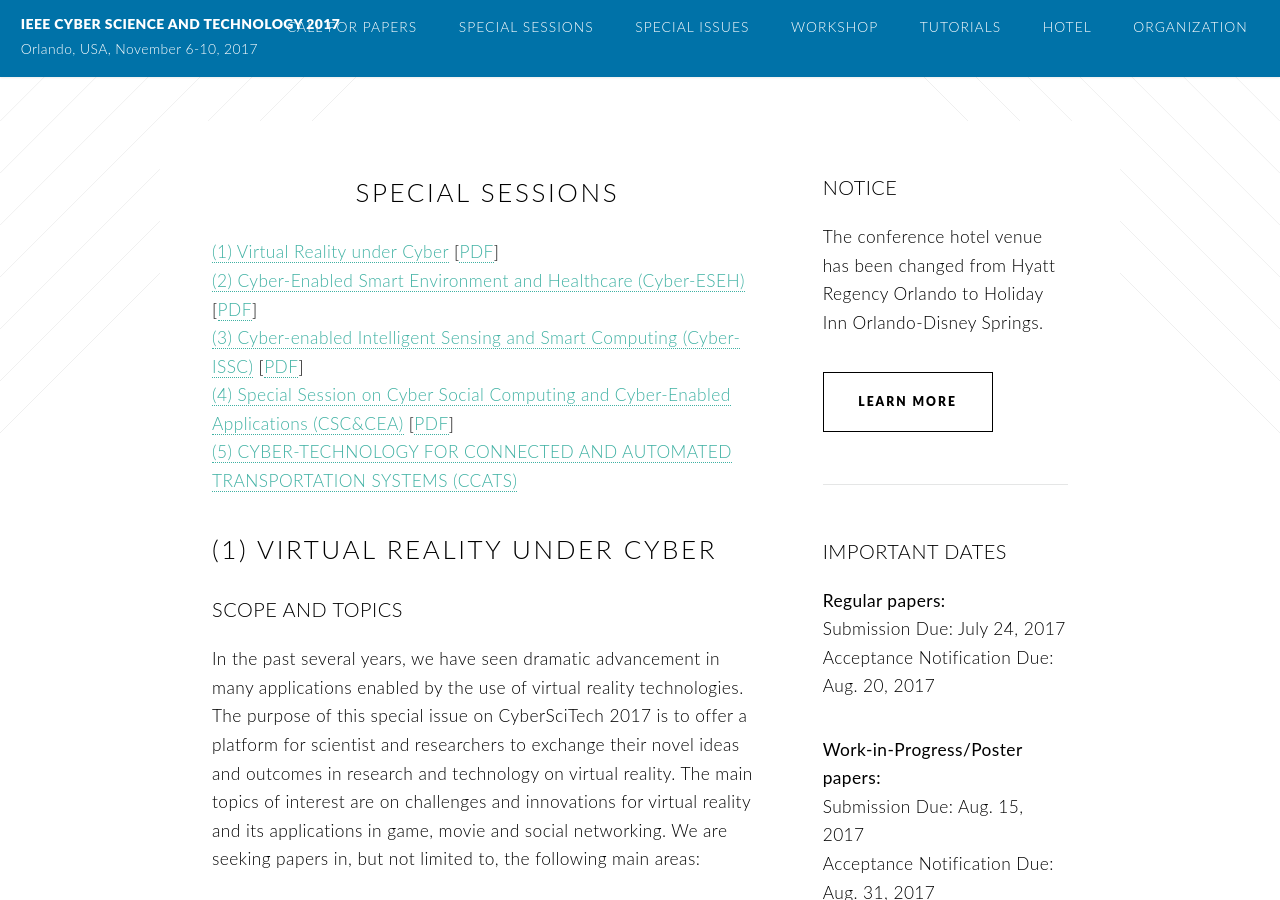
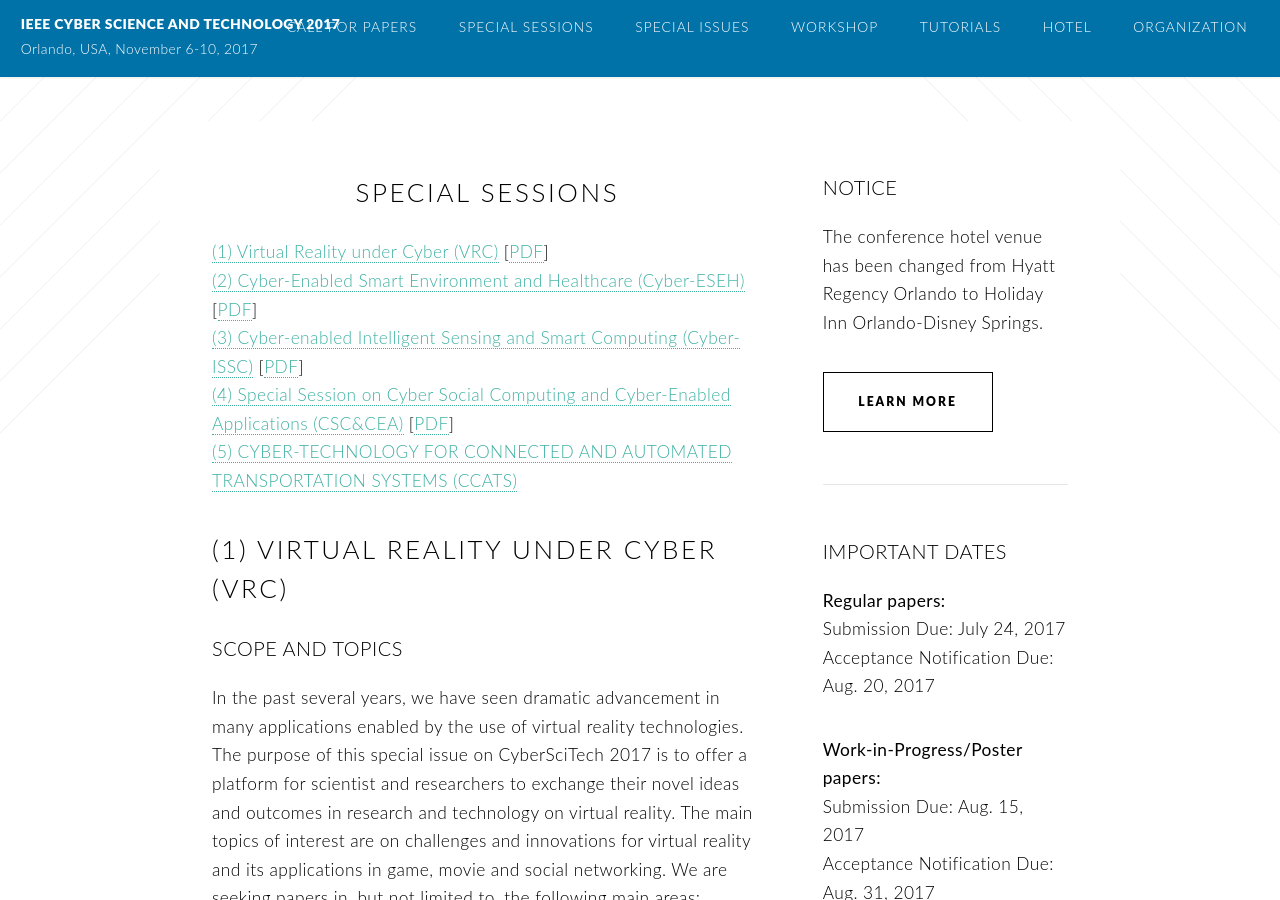
Before and after one commit to cyber-science/2017, a Jekyll site: the page built from special-session.md, in a window 1280 px wide and 900 px high. Built offline with Jekyll 4.4.1, drawn with Linux system fonts in a browser that asks for light colours; nearby versions of some CDN libraries.

Commit message:
Virtual Reality under Cyber (VRC)

```diff
--- a/special-session.md
+++ b/special-session.md
@@ -8,13 +8,13 @@ icon: fa-file-text
 <h2>Special Sessions</h2>
 </div>
 
-- [(1) Virtual Reality under Cyber](#1-virtual-reality-under-cyber) [[PDF](/2017/download/CyberVRC2017.pdf)]
+- [(1) Virtual Reality under Cyber (VRC)](#1-virtual-reality-under-cyber-vrc) [[PDF](/2017/download/CyberVRC2017.pdf)]
 - [(2) Cyber-Enabled Smart Environment and Healthcare (Cyber-ESEH)](#2-cyber-enabled-smart-environment-and-healthcare-cyber-eseh) [[PDF](/2017/download/CyberESEH2017.pdf)]
 - [(3) Cyber-enabled Intelligent Sensing and Smart Computing (Cyber-ISSC)](#3-cyber-enabled-intelligent-sensing-and-smart-computing-cyber-issc) [[PDF](/2017/download/CyberISSC2017.pdf)]
 - [(4) Special Session on Cyber Social Computing and Cyber-Enabled Applications (CSC&CEA)](#4-special-session-on-cyber-social-computing-and-cyber-enabled-applications-csccea) [[PDF](/2017/download/CyberCSC&CEA2017.pdf)]
 - [(5) CYBER-TECHNOLOGY FOR CONNECTED AND AUTOMATED TRANSPORTATION SYSTEMS (CCATS)](#5-cyber-technology-for-connected-and-automated-transportation-systems-ccats)
 
-## (1) Virtual Reality under Cyber
+## (1) Virtual Reality under Cyber (VRC)
 
 ### Scope and topics
 
```
